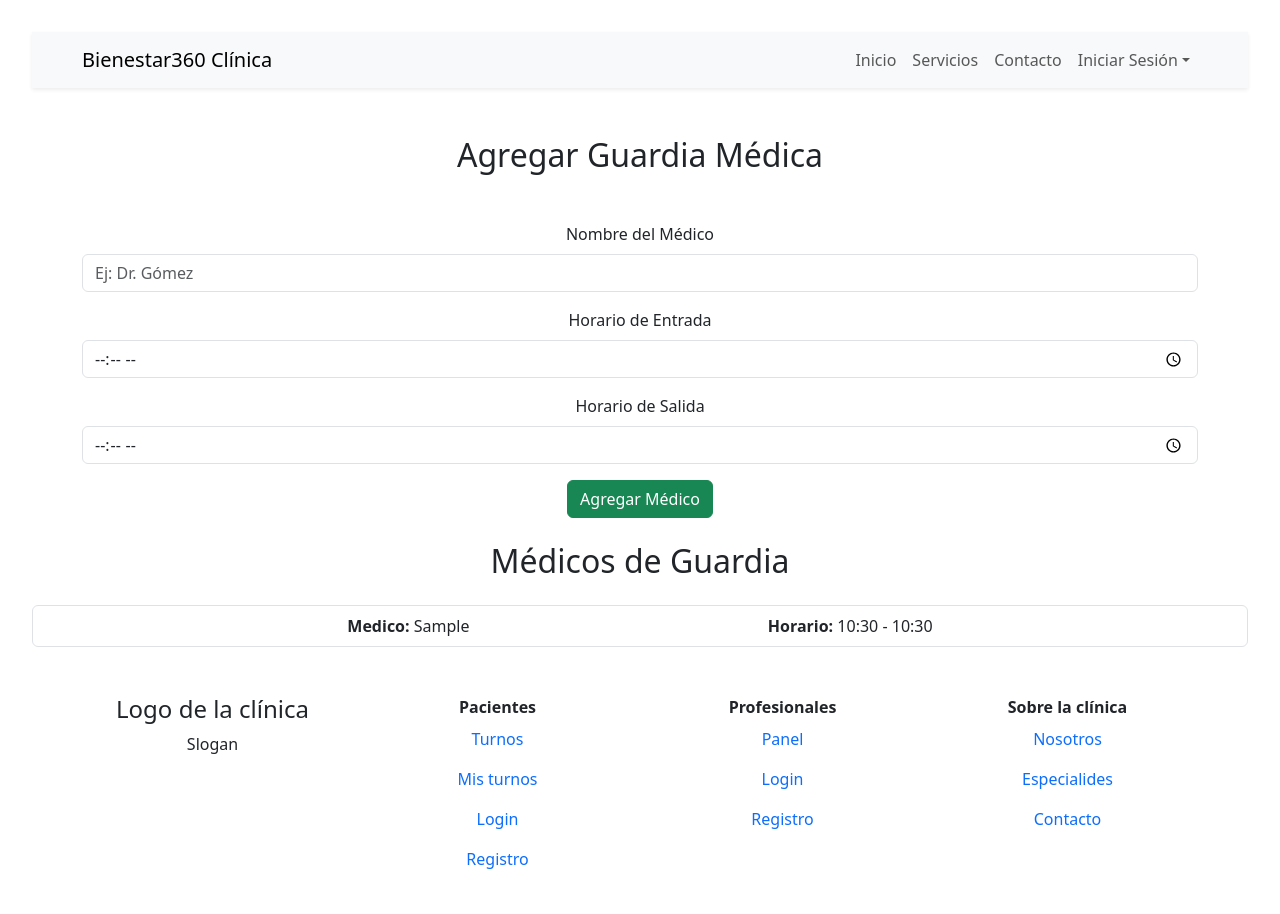
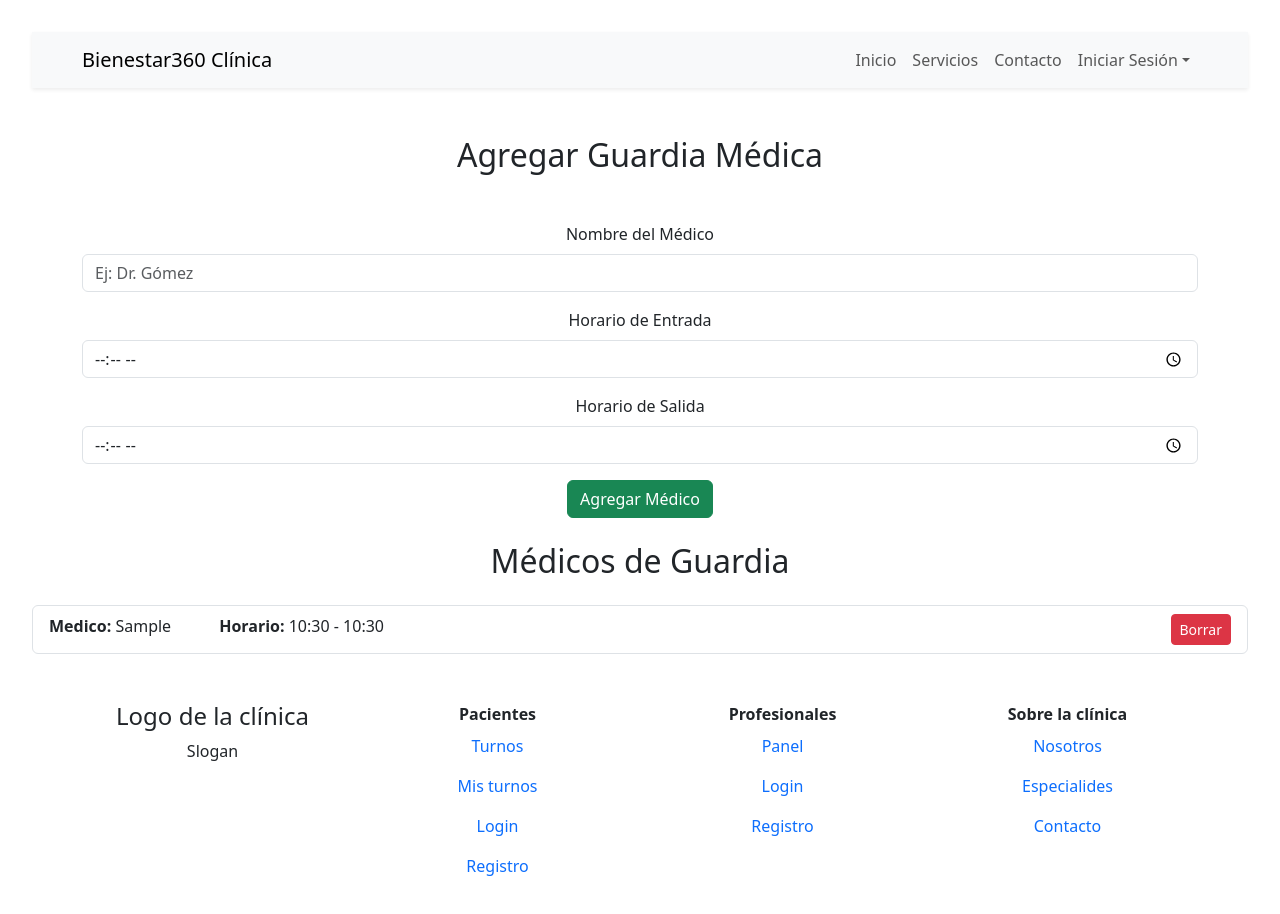
Before and after one commit to tomas0204/Clinica-React, a React (Vite) app: page /guardia-medica in a window 1280 px wide. Both pictures are taken after typing "Sample", "10:30", "10:30" into the empty fields and a click on the button "Agregar Médico". Shown: the top 914 px of the page. Built offline with nearby package versions, Linux system fonts and the light colour scheme.

Commit message:
agrego funcion Delete

```diff
--- a/src/components/views/Guardia/GuardiaMedica.jsx
+++ b/src/components/views/Guardia/GuardiaMedica.jsx
@@ -2,19 +2,24 @@ import { useState } from "react";
 import FormGuardia from "./FormGuardia";
 import ListaDeGuardias from "./ListaDeGuardias";
 
-function App() {
+function GuardiaMedica() {
   const [medicos, setMedicos] = useState([]);
 
   const agregarMedico = (medico) => {
     setMedicos([...medicos, medico]);
   };
 
+  const borrarMedico = (index) => {
+    const nuevosMedicos = medicos.filter(( _ , i) => i !== index);
+    setMedicos(nuevosMedicos);
+  };
+
   return (
     <div>
       <FormGuardia agregarMedico={agregarMedico} />
-      <ListaDeGuardias medicos={medicos} />
+      <ListaDeGuardias medicos={medicos} borrarMedico={borrarMedico}/>
     </div>
   );
 }
 
-export default App;
+export default GuardiaMedica;
--- a/src/components/views/Guardia/ListaDeGuardias.jsx
+++ b/src/components/views/Guardia/ListaDeGuardias.jsx
@@ -1,15 +1,24 @@
-const ListaDeGuardias = ({ medicos }) => {
+import { Button } from "react-bootstrap";
+
+const ListaDeGuardias = ({ medicos, borrarMedico }) => {
   return (
     <div className="mt-4">
       <h2>Médicos de Guardia</h2>
 
-      {medicos.length === 0 && <p>No hay médicos disponibles.</p>}
+      {medicos.length === 0 && <p>No hay médicos disponibles.</p>} {/*!!!!!!*/}
 
       <ul className="list-group my-4">
         {medicos.map((medico, index) => (
-          <li key={index} className="list-group-item d-flex justify-content-evenly">
-            <span><strong>Medico:</strong> {medico.nombre}</span>
-            <span><strong>Horario:</strong> {medico.entrada} - {medico.salida}</span>
+          <li key={index} className="list-group-item d-flex justify-content-between">
+            <div>
+              <span><strong>Medico:</strong> {medico.nombre}</span>
+              <span className="ms-5"><strong>Horario:</strong> {medico.entrada} - {medico.salida}</span>
+            </div>
+
+            <Button className="btn btn-danger btn-sm" onClick={() => borrarMedico(index)}>
+              Borrar
+            </Button>
+
           </li>
         ))}
       </ul>
```
